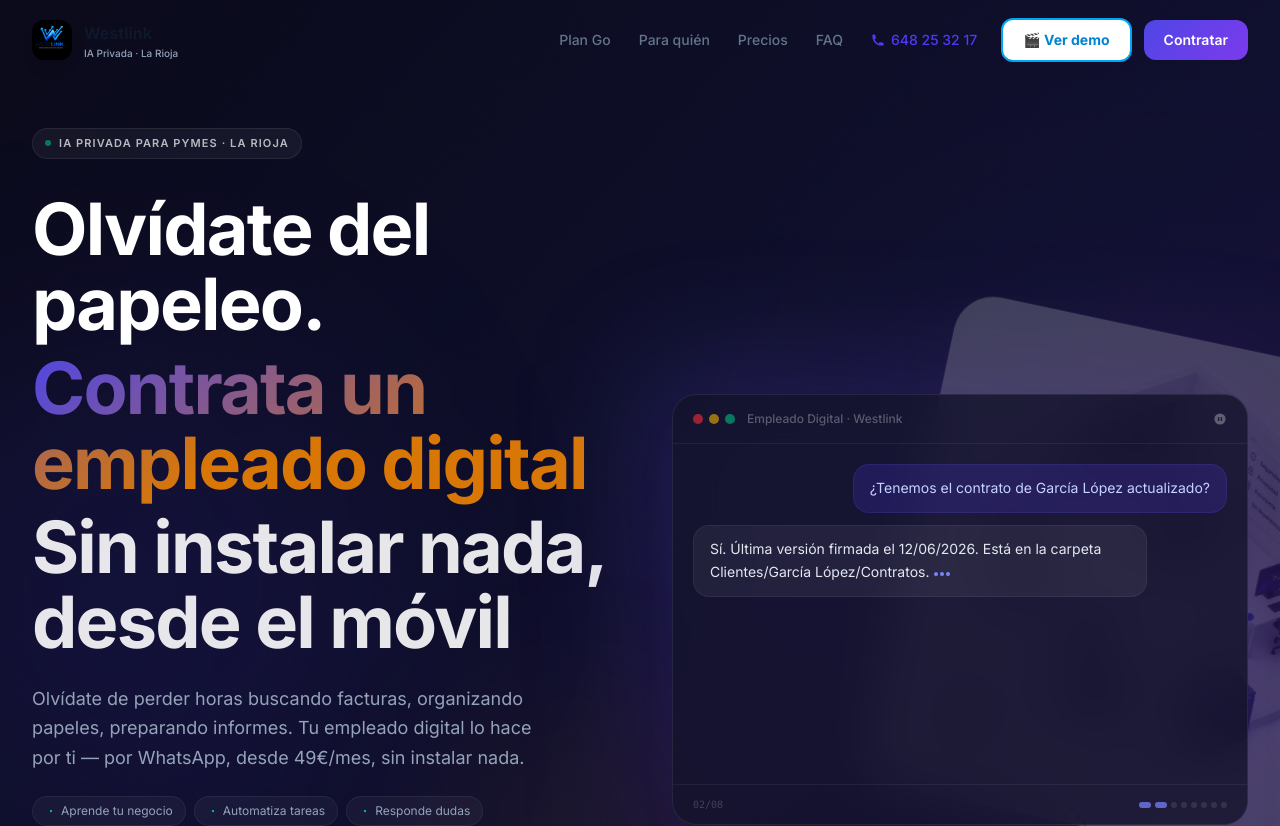
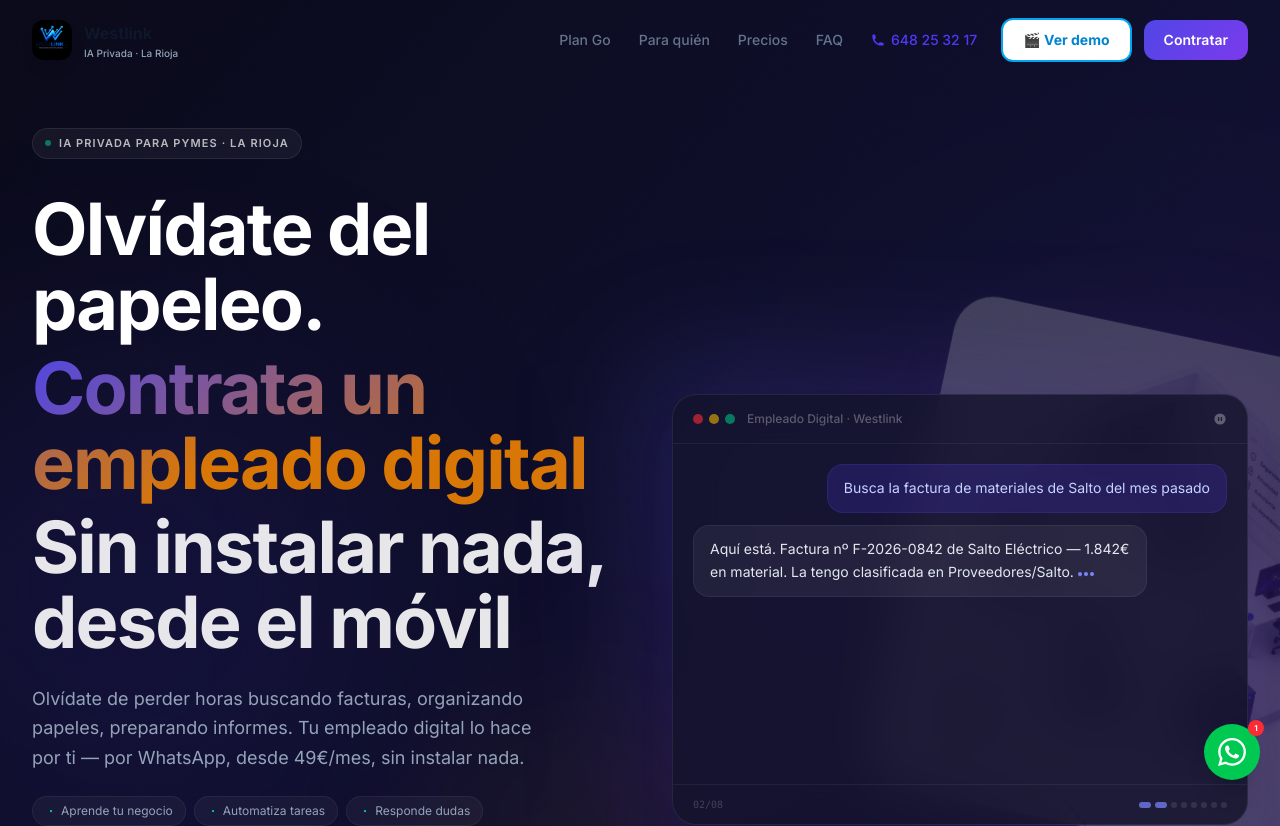
Before and after one commit to danibalda1/westlink-web, a React (Vite) app: page / in a window 1280 px wide. Shown: the top 826 px of the page. Built offline with nearby package versions, Linux system fonts and the light colour scheme.

Commit message:
WhatsApp flotante + demo electricista + mejoras generales

```diff
--- a/src/App.jsx
+++ b/src/App.jsx
@@ -62,6 +62,23 @@
         <Contacto />
       </main>
       <Footer />
+
+      {/* ── WhatsApp flotante ── */}
+      <a
+        href="https://wa.me/34648253217?text=Hola%20Dani%2C%20quiero%20saber%20m%C3%A1s%20sobre%20el%20empleado%20digital"
+        target="_blank"
+        rel="noopener noreferrer"
+        className="fixed bottom-5 right-5 z-50 w-14 h-14 bg-green-500 rounded-full shadow-xl hover:bg-green-600 hover:scale-110 transition-all duration-300 flex items-center justify-center group"
+        aria-label="Chatear por WhatsApp"
+      >
+        <svg className="w-7 h-7 text-white" viewBox="0 0 24 24" fill="currentColor">
+          <path d="M17.472 14.382c-.297-.149-1.758-.867-2.03-.967-.273-.099-.471-.148-.67.15-.197.297-.767.966-.94 1.164-.173.199-.347.223-.644.075-.297-.15-1.255-.463-2.39-1.475-.883-.788-1.48-1.761-1.653-2.059-.173-.297-.018-.458.13-.606.134-.133.298-.347.446-.52.149-.174.198-.298.298-.497.099-.198.05-.371-.025-.52-.075-.149-.669-1.612-.916-2.207-.242-.579-.487-.5-.669-.51-.173-.008-.371-.01-.57-.01-.198 0-.52.074-.792.372-.272.297-1.04 1.016-1.04 2.479 0 1.462 1.065 2.875 1.213 3.074.149.198 2.096 3.2 5.077 4.487.709.306 1.262.489 1.694.625.712.227 1.36.195 1.871.118.571-.085 1.758-.719 2.006-1.413.248-.694.248-1.289.173-1.413-.074-.124-.272-.198-.57-.347m-5.421 7.403h-.004a9.87 9.87 0 01-5.031-1.378l-.361-.214-3.741.982.998-3.648-.235-.374a9.86 9.86 0 01-1.51-5.26c.001-5.45 4.436-9.884 9.888-9.884 2.64 0 5.122 1.03 6.988 2.898a9.825 9.825 0 012.893 6.994c-.003 5.45-4.437 9.884-9.885 9.884m8.413-18.297A11.815 11.815 0 0012.05 0C5.495 0 .16 5.335.157 11.892c0 2.096.547 4.142 1.588 5.945L.057 24l6.305-1.654a11.882 11.882 0 005.683 1.448h.005c6.554 0 11.89-5.335 11.893-11.893a11.821 11.821 0 00-3.48-8.413z"/>
+        </svg>
+        <span className="absolute -top-1 -right-1 w-4 h-4 bg-red-500 rounded-full flex items-center justify-center">
+          <span className="animate-ping w-4 h-4 bg-red-500 rounded-full absolute opacity-75" />
+          <span className="relative text-white text-[8px] font-bold">1</span>
+        </span>
+      </a>
     </>
   )
 }
--- a/src/components/Hero.jsx
+++ b/src/components/Hero.jsx
@@ -5,14 +5,14 @@
 
 /* ── Demo messages que simulan una conversación real ── */
 const demoMessages = [
-  { role: 'user', text: '¿Tenemos el contrato de García López actualizado?' },
-  { role: 'assistant', text: 'Sí. Última versión firmada el 12/06/2026. Está en la carpeta Clientes/García López/Contratos.' },
-  { role: 'user', text: 'Sácame un resumen de ingresos de este trimestre' },
-  { role: 'assistant', text: 'Aquí tienes: 214.580€ en ingresos (+23% vs Q1). Facturación pendiente: 34.200€.' },
-  { role: 'user', text: 'Prepara un presupuesto para el cliente nuevo de Plaza Logística' },
-  { role: 'assistant', text: 'Listo. Basado en tarifas 2026 y descuento por volumen: 18.400€ IVA incluido. ¿Lo envío?' },
-  { role: 'user', text: '¿Hay alguna normativa nueva que afecte a nuestro sector?' },
-  { role: 'assistant', text: 'Sí. BOE del 28/06: nueva directiva de verificación fiscal (Verifactu). Entra en vigor en enero 2027. He actualizado los procesos de facturación para cumplir.' },
+  { role: 'user', text: 'Busca la factura de materiales de Salto del mes pasado' },
+  { role: 'assistant', text: 'Aquí está. Factura nº F-2026-0842 de Salto Eléctrico — 1.842€ en material. La tengo clasificada en Proveedores/Salto.' },
+  { role: 'user', text: 'Prepárame un presupuesto para cambiar el cuadro de luces en la calle Mayor' },
+  { role: 'assistant', text: 'Listo. Basado en trabajos similares: 2.450€ materiales + 800€ mano de obra. ¿Lo envío al cliente?' },
+  { role: 'user', text: '¿Tengo algún certificado de instalación pendiente de firmar?' },
+  { role: 'assistant', text: 'Sí. El boletín de la reforma de García López (C/ Río 23) está pendiente de firma desde el 28/06. ¿Lo preparo?' },
+  { role: 'user', text: '¿Cuánto facturé en obras este trimestre?' },
+  { role: 'assistant', text: '28.430€ en Q2 2026. 12 obras facturadas. La más grande: reforma integral de Finca Miranda (8.200€).' },
 ]
 
 export default function Hero() {
```
